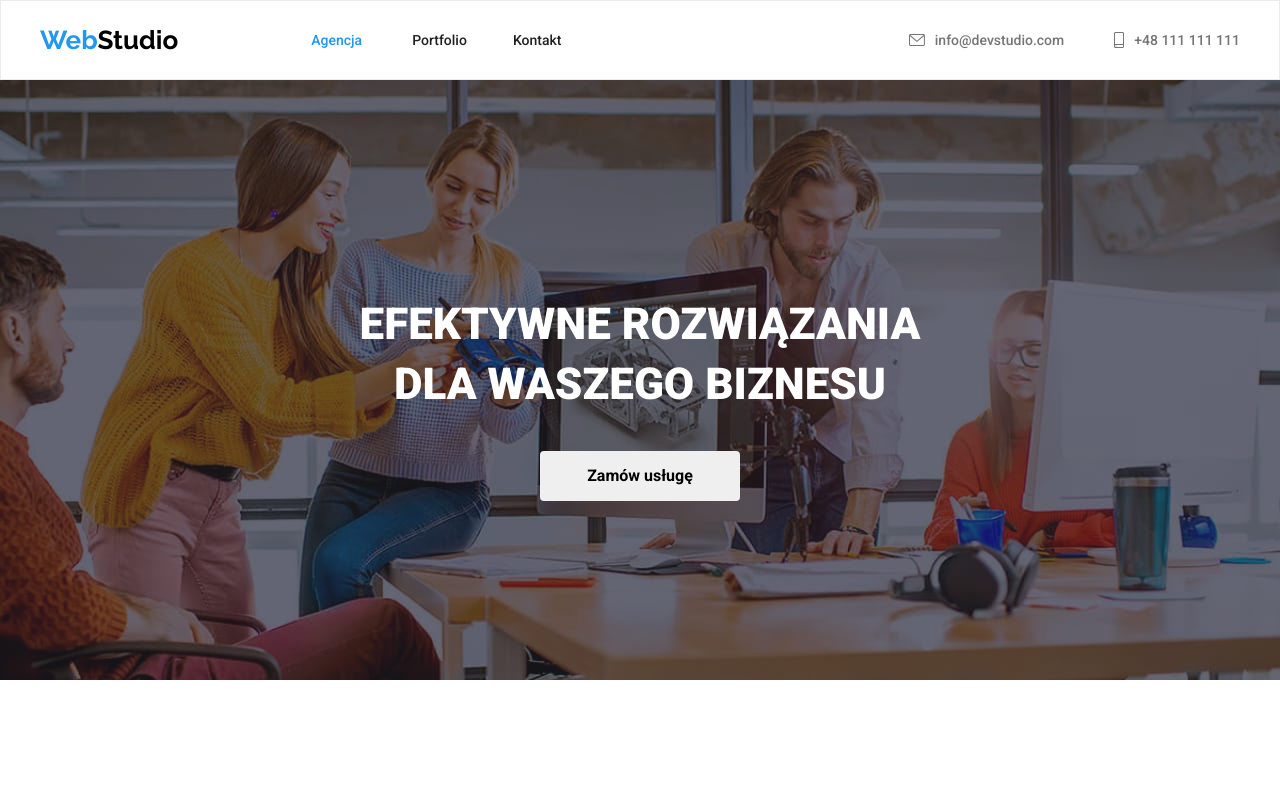
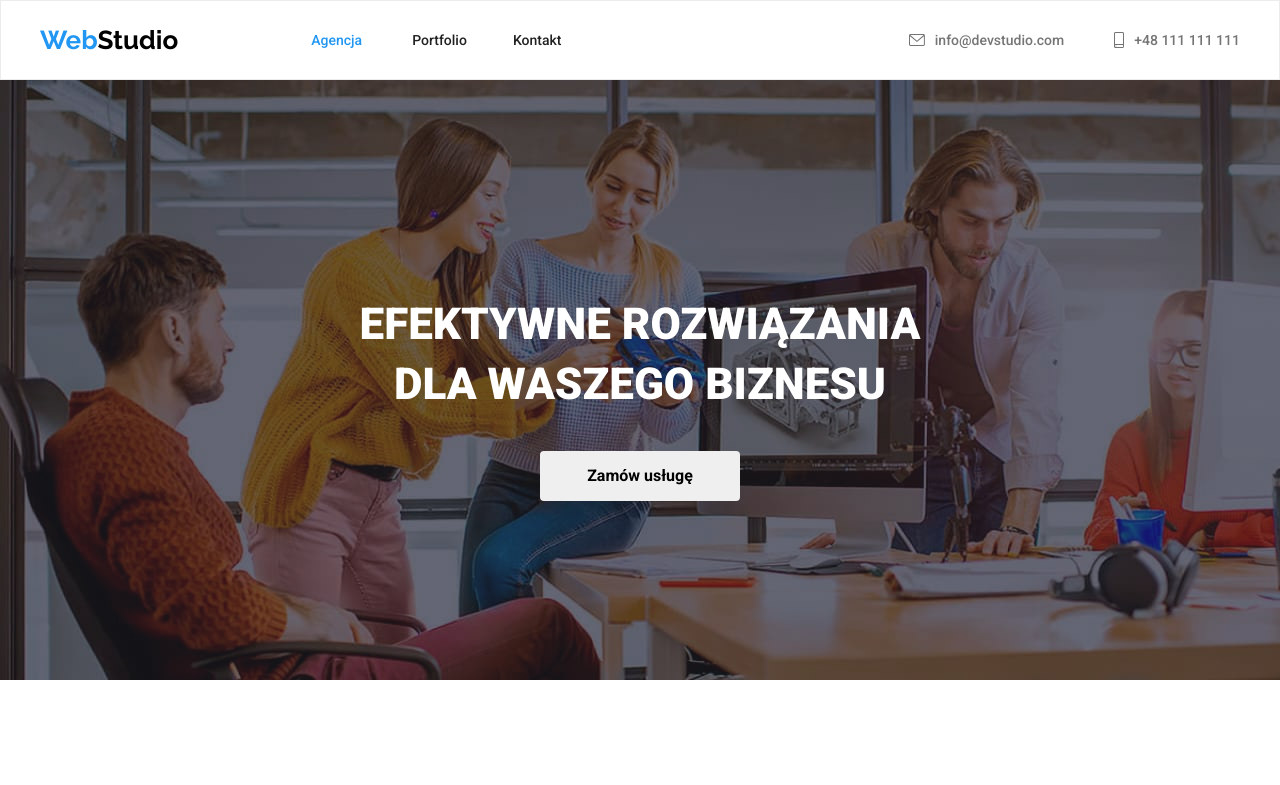
Before and after one commit to Xertaron/goit-markup-hw-04, a plain HTML site: page index.html in a window 1280 px wide. Shown: the top 785 px of the page. Drawn offline with Linux system fonts and the light colour scheme.

Commit message:
strasznie tu mieszamy

```diff
--- a/css/styles.css
+++ b/css/styles.css
@@ -146,8 +146,7 @@ header section ul li:first-child {
 .hero-background {
   background: linear-gradient(rgba(47, 48, 58, 0.4), rgba(47, 48, 58, 0.4)),
     url(../images/herobackground/effectivesolutions.jpg);
-  background-repeat: no-repeat;
-  background-position-x: center;
+  background-size: cover;
   height: 600px;
   display: flex;
   align-items: center;
```
